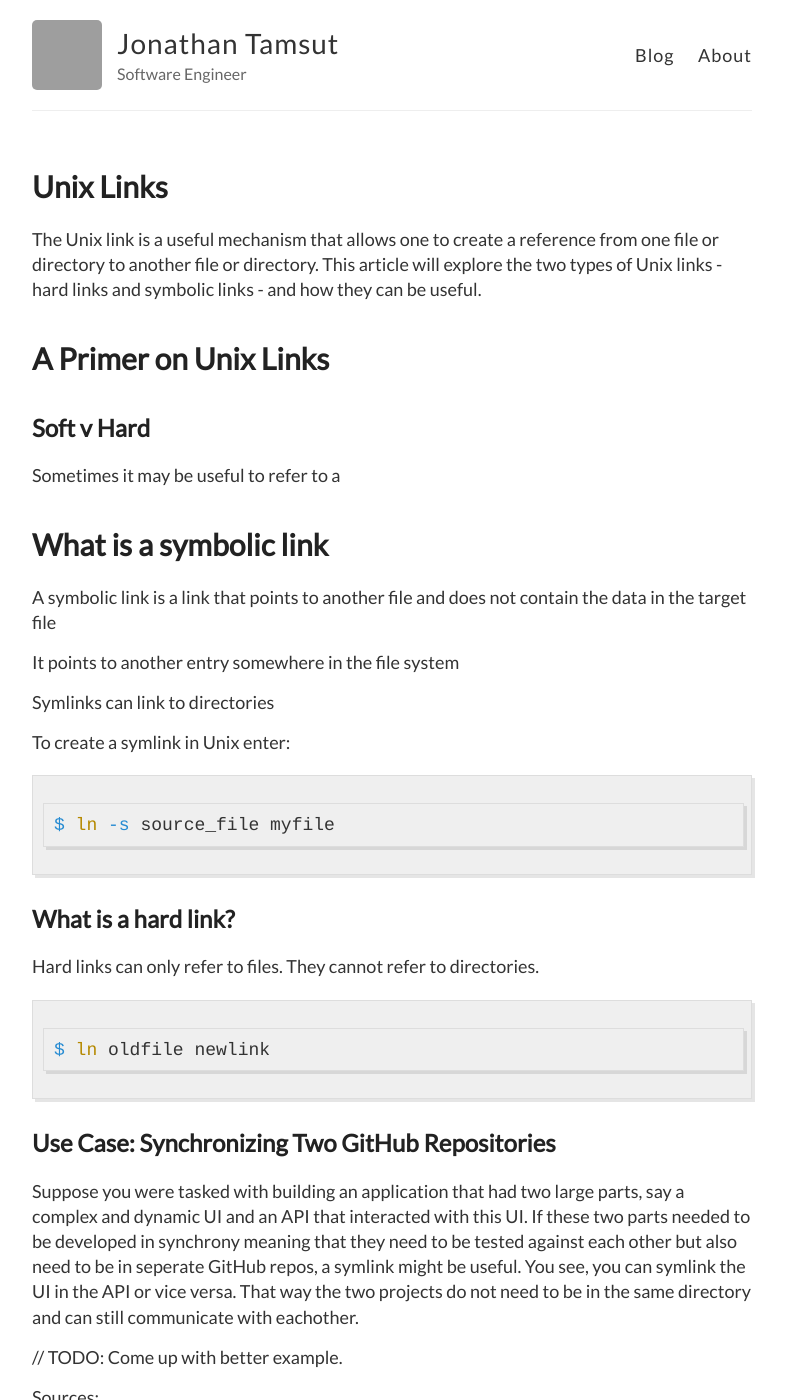
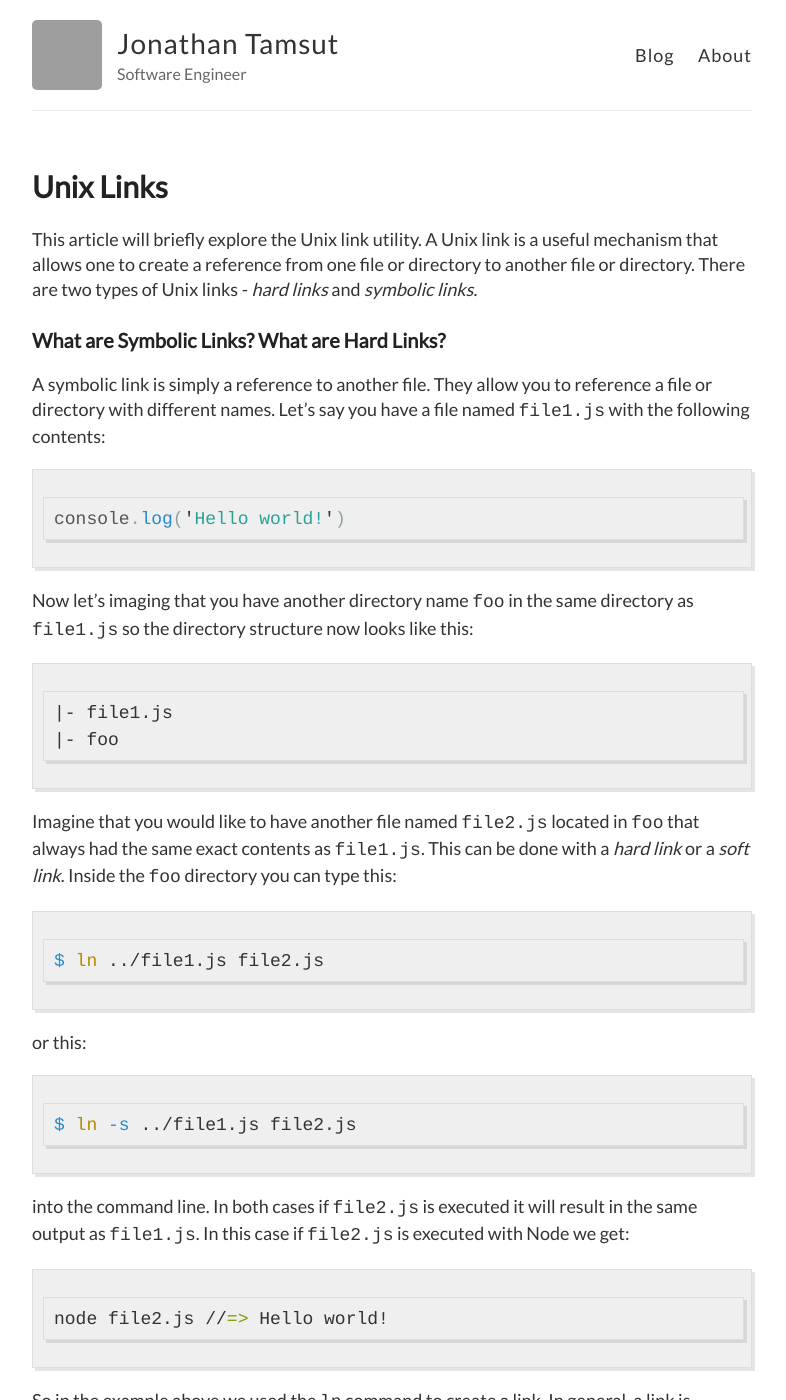
Before and after one commit to jtamsut/jtamsut.github.io, a Jekyll site: the page built from _posts/2014-10-14-Unix-Links.md, in a window 1280 px wide and 1400 px high. Shown: the whole window, without its empty margins (248-1034 px from the left). Built offline with Jekyll 4.4.1, drawn with Linux system fonts in a browser that asks for light colours; comment, search, counter and statistics services are not loaded; some of the changed text lies outside the part shown; grey boxes are pictures that could not be loaded.

Commit message:
finish link article

````diff
--- a/_config.yml
+++ b/_config.yml
@@ -26,7 +26,7 @@ footer-links:
 
 # Enter your Disqus shortname (not your username) to enable commenting on posts
 # You can find your shortname on the Settings page of your Disqus account
-disqus:
+disqus: www-jtamsut-com
 
 # Enter your Google Analytics web tracking code (e.g. UA-2110908-2) to activate tracking
 google_analytics:
--- a/_posts/2014-10-14-Unix-Links.md
+++ b/_posts/2014-10-14-Unix-Links.md
@@ -4,47 +4,47 @@ title: "Unix Links"
 categories: unix links
 ---
 
-The Unix link is a useful mechanism that allows one to create a reference from one file or directory to another file or directory. This article will explore the two types of Unix links - hard links and symbolic links - and how they can be useful.
+This article will briefly explore the Unix link utility. A Unix link is a useful mechanism that allows one to create a reference from one file or directory to another file or directory. There are two types of Unix links - *hard links* and *symbolic links*.
 
+### What are Symbolic Links? What are Hard Links?
 
+A symbolic link is simply a reference to another file. They allow you to reference a file or directory with different names. Let's say you have a file named `file1.js` with the following contents:
 
-# A Primer on Unix Links
+```javascript
+console.log('Hello world!')
+```
 
-## Soft v Hard
+Now let's imaging that you have another directory name `foo` in the same directory as `file1.js` so the directory structure now looks like this:
 
-Sometimes it may be useful to refer to a
-
-# What is a symbolic link
-
-A symbolic link is a link that points to another file and does not contain the data in the target file
-
-It points to another entry somewhere in the file system
-
-Symlinks can link to directories
-
-To create a symlink in Unix enter:
+```
+|- file1.js
+|- foo
+```
+Imagine that you would like to have another file named `file2.js` located in `foo` that always had the same exact contents as `file1.js`. This can be done with a *hard link* or a *soft link*. Inside the `foo` directory you can type this:
 
 ```sh
-$ ln -s source_file myfile
+$ ln ../file1.js file2.js
+```
+or this:
+
+```sh
+$ ln -s ../file1.js file2.js
+```
+into the command line. In both cases if `file2.js` is executed it will result in the same output as `file1.js`. In this case if `file2.js` is executed with Node we get:
+
+```sh
+node file2.js //=> Hello world!
 ```
 
-## What is a hard link?
-
-Hard links can only refer to files. They cannot refer to directories.
+So in the example above we used the `ln` command to create a link. In general, a link is created by typing in the command
 
 ```sh
-$ ln oldfile newlink
+ln <-s> <source> <link>
 ```
 
-## Use Case: Synchronizing Two GitHub Repositories
+To create a hard link exclude the `-s` flag in your command. Hard links have two main limitations:
 
-Suppose you were tasked with building an application that had two large parts, say a complex and dynamic UI and an API that interacted with this UI. If these two parts needed to be developed in synchrony meaning that they need to be tested against each other but also need to be in seperate GitHub repos, a symlink might be useful. You see, you can symlink the UI in the API or vice versa. That way the two projects do not need to be in the same directory and can still communicate with eachother.
+* They can only reference files, **NOT** directories.
+* They cannot reference files outside its own filesystem. This means that a hard link can only reference files on its same disk partition.
 
-
-// TODO: Come up with better example.
-
-Sources:
-
-[1] http://unix.stackexchange.com/questions/20670/why-do-hard-links-exist
-[2] `$ man ln`
-[3] https://kb.iu.edu/d/abbe
+Both hard and soft links create files that reference a "source file" that is practically indistinguishable from the "source" file.
````
Also changed, not shown: about.md (+4 -3 lines), README.md.
